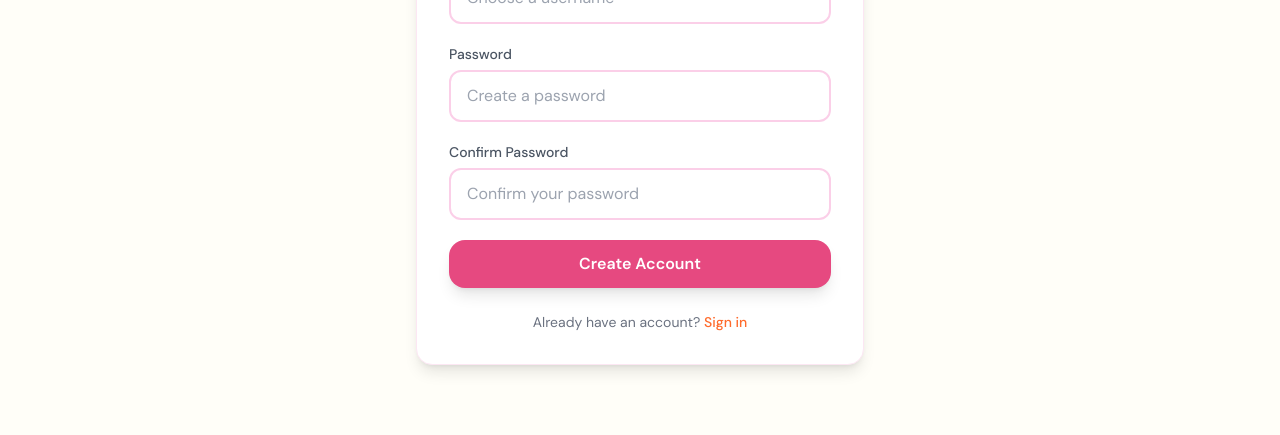
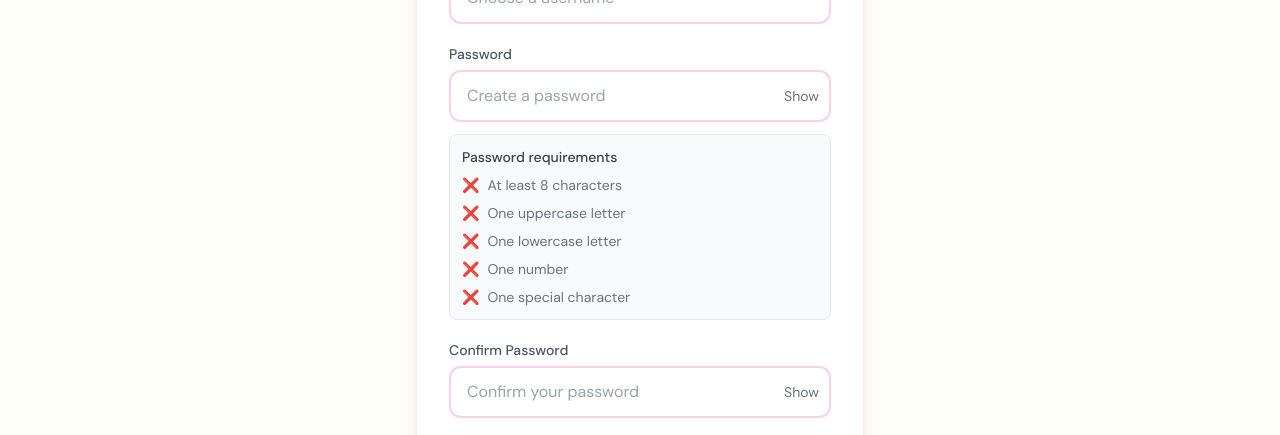
Before and after one commit to Fareen1808/crochet-knotify, a React (Vite) app in the folder frontend/: page /register in a window 1280 px wide. Shown: the part 365-800 px from the top of the page. Built offline with nearby package versions, Linux system fonts and the light colour scheme; no server answers; a web font is replaced by a local one.

Commit message:
live password

```diff
--- a/frontend/src/pages/Register.jsx
+++ b/frontend/src/pages/Register.jsx
@@ -1,4 +1,4 @@
-import { useState, useEffect } from 'react'
+import { useState, useEffect, useMemo } from 'react'
 import { Link, useNavigate } from 'react-router-dom'
 import { useDispatch, useSelector } from 'react-redux'
 import { register, clearError } from '../store/slices/authSlice'
@@ -8,9 +8,36 @@ export default function Register() {
   const [username, setUsername] = useState('')
   const [password, setPassword] = useState('')
   const [confirmPassword, setConfirmPassword] = useState('')
+  const [showPassword, setShowPassword] = useState(false)
+  const [showConfirmPassword, setShowConfirmPassword] = useState(false)
+
   const dispatch = useDispatch()
   const navigate = useNavigate()
   const { user, isLoading, error } = useSelector((state) => state.auth)
+
+  const passwordChecks = useMemo(() => {
+    return {
+      length: password.length >= 8,
+      uppercase: /[A-Z]/.test(password),
+      lowercase: /[a-z]/.test(password),
+      number: /\d/.test(password),
+      special: /[^A-Za-z0-9]/.test(password),
+    }
+  }, [password])
+
+  const isPasswordValid =
+    passwordChecks.length &&
+    passwordChecks.uppercase &&
+    passwordChecks.lowercase &&
+    passwordChecks.number &&
+    passwordChecks.special
+
+  const isFormValid =
+    username.trim() &&
+    password.trim() &&
+    confirmPassword.trim() &&
+    password === confirmPassword &&
+    isPasswordValid
 
   useEffect(() => {
     if (user) {
@@ -19,33 +46,58 @@ export default function Register() {
   }, [user, navigate])
 
   useEffect(() => {
-    if (error) {
-      toast.error(typeof error === 'string' ? error : 'Registration failed')
+    if (!error) return
+
+    if (typeof error === 'string') {
+      toast.error(error)
+    } else if (error.errors) {
+      Object.values(error.errors).forEach((messages) => {
+        if (Array.isArray(messages)) {
+          messages.forEach((msg) => toast.error(msg))
+        } else if (messages) {
+          toast.error(messages)
+        }
+      })
+    } else if (error.message) {
+      toast.error(error.message)
+    } else {
+      toast.error('Registration failed')
+    }
+
     dispatch(clearError())
-    }
   }, [error, dispatch])
 
   const handleSubmit = (e) => {
     e.preventDefault()
-    if (!username.trim() || !password.trim()) {
+
+    if (!username.trim() || !password.trim() || !confirmPassword.trim()) {
       toast.error('Please fill in all fields')
       return
     }
+
     if (password !== confirmPassword) {
       toast.error('Passwords do not match')
       return
     }
-    if (password.length < 6) {
-      toast.error('Password must be at least 6 characters')
+
+    if (!isPasswordValid) {
+      toast.error('Please satisfy all password requirements')
       return
     }
+
     dispatch(register({ username, password }))
   }
+
+  const renderCheck = (ok, label) => (
+    <p className={`text-xs sm:text-sm flex items-center gap-2 ${ok ? 'text-green-600' : 'text-gray-500'}`}>
+      <span className="text-sm">{ok ? '✅' : '❌'}</span>
+      <span>{label}</span>
+    </p>
+  )
 
   return (
     <div className="min-h-[80vh] flex items-center justify-center px-4 py-12">
       <div className="w-full max-w-md">
-        {/* Decorative header */}
         <div className="text-center mb-8">
           <span className="text-5xl mb-4 block">✨</span>
           <h1 className="font-serif text-3xl text-gray-800 mb-2">Join the Club</h1>
@@ -62,35 +114,75 @@ export default function Register() {
                 onChange={(e) => setUsername(e.target.value)}
                 className="input-field"
                 placeholder="Choose a username"
+                autoComplete="username"
               />
             </div>
 
             <div>
               <label className="block text-sm font-medium text-gray-600 mb-1.5">Password</label>
+              <div className="relative">
                 <input
-                type="password"
+                  type={showPassword ? 'text' : 'password'}
                   value={password}
                   onChange={(e) => setPassword(e.target.value)}
-                className="input-field"
+                  className="input-field pr-12"
                   placeholder="Create a password"
+                  autoComplete="new-password"
                 />
+                <button
+                  type="button"
+                  onClick={() => setShowPassword((prev) => !prev)}
+                  className="absolute right-3 top-1/2 -translate-y-1/2 text-sm text-gray-500 hover:text-gray-700"
+                >
+                  {showPassword ? 'Hide' : 'Show'}
+                </button>
+              </div>
+
+              <div className="mt-3 rounded-lg border border-gray-200 bg-gray-50 p-3 space-y-2">
+                <p className="text-sm font-medium text-gray-700">Password requirements</p>
+                {renderCheck(passwordChecks.length, 'At least 8 characters')}
+                {renderCheck(passwordChecks.uppercase, 'One uppercase letter')}
+                {renderCheck(passwordChecks.lowercase, 'One lowercase letter')}
+                {renderCheck(passwordChecks.number, 'One number')}
+                {renderCheck(passwordChecks.special, 'One special character')}
+              </div>
             </div>
 
             <div>
               <label className="block text-sm font-medium text-gray-600 mb-1.5">Confirm Password</label>
+              <div className="relative">
                 <input
-                type="password"
+                  type={showConfirmPassword ? 'text' : 'password'}
                   value={confirmPassword}
                   onChange={(e) => setConfirmPassword(e.target.value)}
-                className="input-field"
+                  className="input-field pr-12"
                   placeholder="Confirm your password"
+                  autoComplete="new-password"
                 />
+                <button
+                  type="button"
+                  onClick={() => setShowConfirmPassword((prev) => !prev)}
+                  className="absolute right-3 top-1/2 -translate-y-1/2 text-sm text-gray-500 hover:text-gray-700"
+                >
+                  {showConfirmPassword ? 'Hide' : 'Show'}
+                </button>
+              </div>
+
+              {confirmPassword.length > 0 && (
+                <p
+                  className={`mt-2 text-xs sm:text-sm ${
+                    password === confirmPassword ? 'text-green-600' : 'text-red-500'
+                  }`}
+                >
+                  {password === confirmPassword ? '✅ Passwords match' : '❌ Passwords do not match'}
+                </p>
+              )}
             </div>
 
             <button
               type="submit"
-              disabled={isLoading}
-              className="btn-primary w-full disabled:opacity-50"
+              disabled={isLoading || !isFormValid}
+              className="btn-primary w-full disabled:opacity-50 disabled:cursor-not-allowed"
             >
               {isLoading ? 'Creating account...' : 'Create Account'}
             </button>
```
Also changed, not shown: 2 other files (tests, documents, lock files or other folders). Lines whose indentation alone changed are shown as unchanged.
